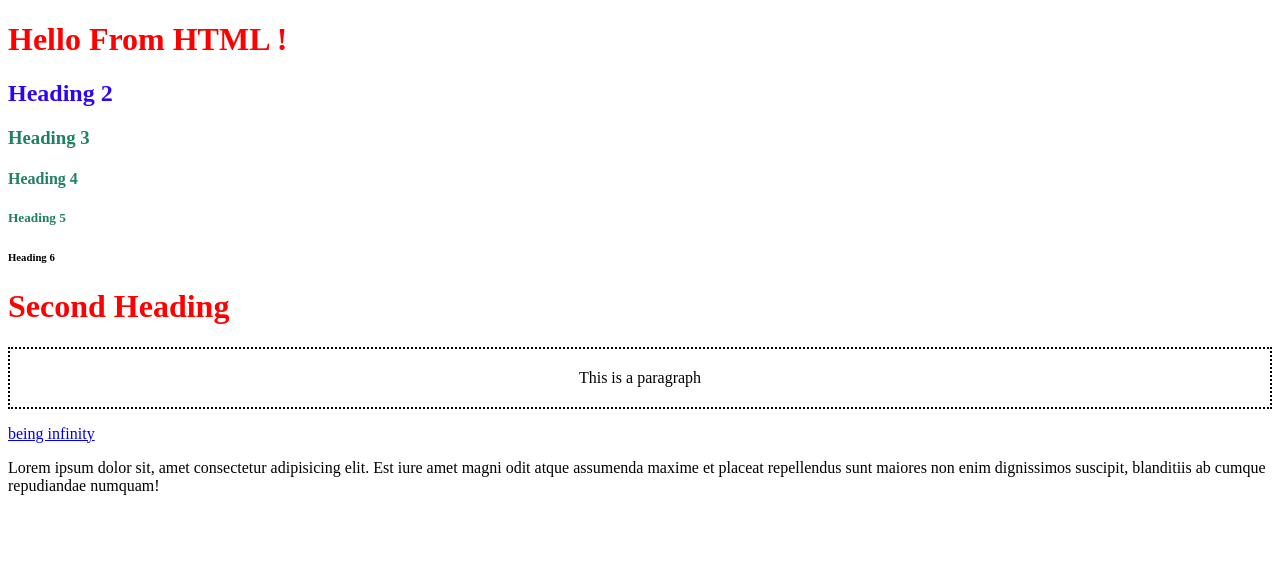
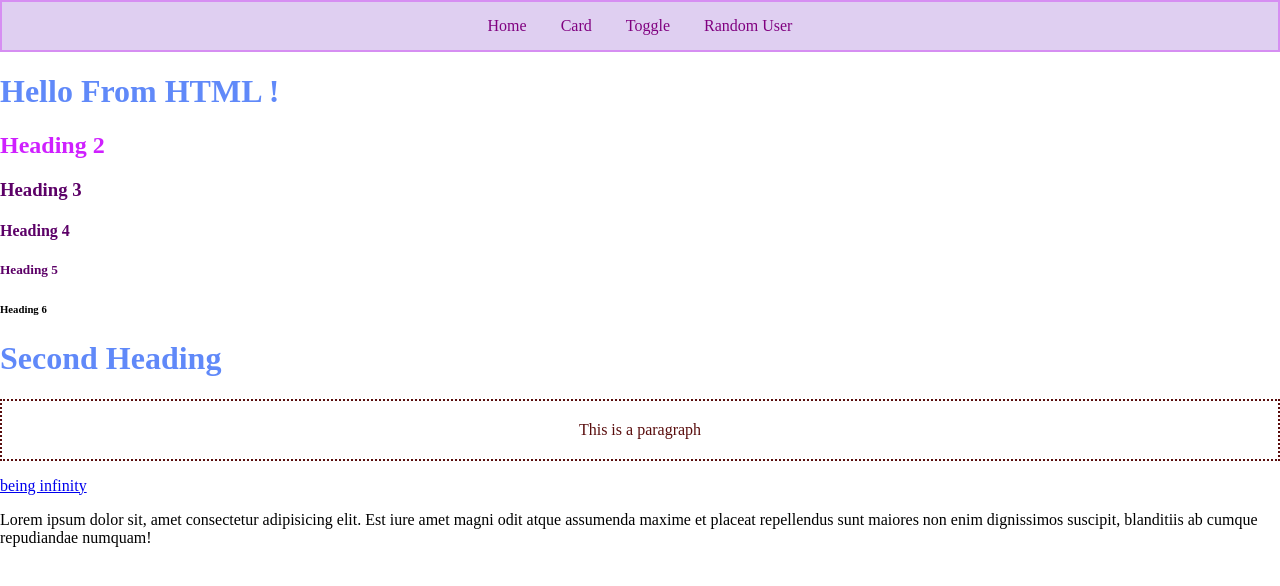
Before and after one commit to panvithachowdary/autosuggest, a website: page frontend/index.html in a window 1280 px wide. Drawn offline with Linux system fonts and the light colour scheme.

Commit message:
navbar created

```diff
--- a/frontend/css/index.css
+++ b/frontend/css/index.css
@@ -1,19 +1,39 @@
 h1{
-    color:red;
+    color:rgb(96, 137, 249);
 }
 
 #Heading2{
-    color: rgb(42, 6, 248);
+    color: rgb(207, 32, 255);
 }
 
 .x{
-  color: rgb(31, 128, 99);
+  color: rgb(92, 0, 103);
 }
 
 .para{
     border: 2px;
-    color: rgb(0, 0, 0);
+    color: rgb(89, 13, 13);
     border-style: dotted;
     padding: 20px;
     text-align: center;
 }
+.nav{
+    border: 2px;
+    border-style: solid;
+    border-color: rgb(214, 142, 242);
+    padding: 15px;
+    background-color: rgb(223, 207, 241);
+    text-align: center;
+}
+.nav a{
+    color: purple;
+    padding: 15px;
+    text-decoration: none;
+}
+.nav a:hover{
+    background-color:pink;
+    color: beige;
+}
+body{
+    margin: 0px;
+}
--- a/frontend/index.html
+++ b/frontend/index.html
@@ -7,6 +7,12 @@
     <link rel="stylesheet" href="css/index.css">
 </head>
 <body>
+    <div class="nav">
+        <a href="">Home</a>
+        <a href="">Card</a>
+        <a href="">Toggle</a>
+        <a href="">Random User</a>
+    </div>
     <h1> Hello From HTML ! </h1>
     <h2 id="Heading2">Heading 2</h2>
     <h3 class="x">Heading 3</h3>
@@ -16,8 +22,8 @@
     <h1>Second Heading</h1>
     <p class="para">This is a paragraph</p>
     <a href="https://www.being-infinity.com/">being infinity</a>
+    <!--lorem-->
     <p>Lorem ipsum dolor sit, amet consectetur adipisicing elit. Est iure amet magni odit atque assumenda maxime et placeat repellendus sunt maiores non enim dignissimos suscipit, blanditiis ab cumque repudiandae numquam!</p>
-    <!--lorem-->
     <script src="js/index.js"></script>
 </body>
 </html>
```
